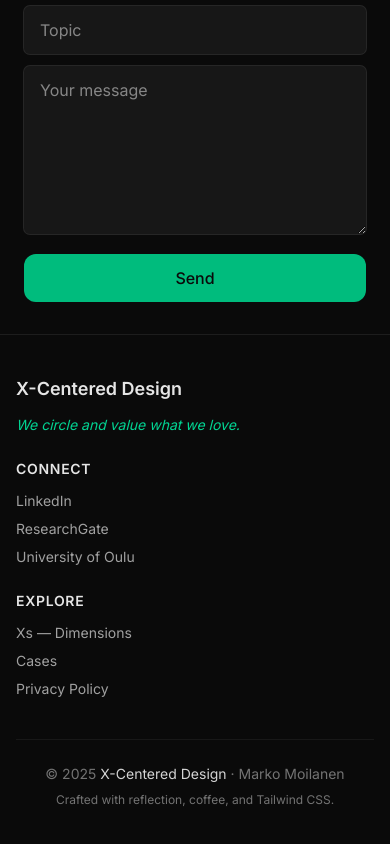
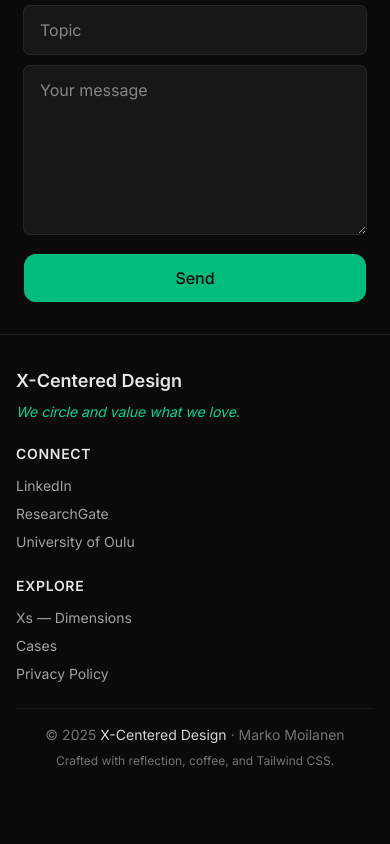
Before and after one commit to moilanenmime/xcentered, a Next.js app: page / in a window 390 px wide. Shown: the part 1289-2133 px from the top of the page. After the commit the page ends 2090 px from the top, so only its background shows below. Built offline with nearby package versions, Linux system fonts and the light colour scheme.

Commit message:
refactor: improve footer layout and styling for better readability and responsiveness

```diff
--- a/components/Footer.tsx
+++ b/components/Footer.tsx
@@ -1,15 +1,15 @@
 export default function Footer() {
   return (
     <footer className="border-t border-neutral-800/70 bg-neutral-950 text-neutral-400">
-      <div className="mx-auto max-w-6xl px-4 sm:px-6 py-10 sm:py-12">
-        {/* Grid Layout */}
-        <div className="grid gap-6 sm:grid-cols-2 lg:grid-cols-3">
+      <div className="mx-auto max-w-5xl px-4 sm:px-6 py-8 sm:py-10">
+        {/* Grid Layout: single column by default, 2 cols at sm, 3 at lg */}
+        <div className="grid gap-6 grid-cols-1 sm:grid-cols-2 lg:grid-cols-3">
           {/* Brand & Quote */}
           <div>
             <h3 className="text-lg font-semibold text-neutral-200">
               X-Centered Design
             </h3>
-            <p className="mt-3 text-sm sm:text-base italic text-emerald-400">
+            <p className="mt-2 text-sm italic text-emerald-400 leading-tight">
               We circle and value what we love.
             </p>
           </div>
@@ -25,7 +25,7 @@
                   href="https://www.linkedin.com/in/marko-moilanen-hcd/"
                   target="_blank"
                   rel="noopener noreferrer"
-                  className="hover:text-emerald-400 transition-colors"
+                  className="inline-block hover:text-emerald-400 transition-colors break-words"
                 >
                   LinkedIn
                 </a>
@@ -35,7 +35,7 @@
                   href="https://www.researchgate.net/profile/Marko-Moilanen-2"
                   target="_blank"
                   rel="noopener noreferrer"
-                  className="hover:text-emerald-400 transition-colors"
+                  className="inline-block hover:text-emerald-400 transition-colors break-words"
                 >
                   ResearchGate
                 </a>
@@ -45,7 +45,7 @@
                   href="https://www.oulu.fi/fi/tutkijat/marko-moilanen"
                   target="_blank"
                   rel="noopener noreferrer"
-                  className="hover:text-emerald-400 transition-colors"
+                  className="inline-block hover:text-emerald-400 transition-colors break-words"
                 >
                   University of Oulu
                 </a>
@@ -62,7 +62,7 @@
               <li>
                 <a
                   href="/xs"
-                  className="hover:text-emerald-400 transition-colors"
+                  className="inline-block hover:text-emerald-400 transition-colors break-words"
                 >
                   Xs — Dimensions
                 </a>
@@ -70,7 +70,7 @@
               <li>
                 <a
                   href="/cases"
-                  className="hover:text-emerald-400 transition-colors"
+                  className="inline-block hover:text-emerald-400 transition-colors break-words"
                 >
                   Cases
                 </a>
@@ -78,7 +78,7 @@
               <li>
                 <a
                   href="/privacy"
-                  className="hover:text-emerald-400 transition-colors"
+                  className="inline-block hover:text-emerald-400 transition-colors break-words"
                 >
                   Privacy Policy
                 </a>
@@ -87,16 +87,18 @@
           </div>
         </div>
 
-        {/* Divider */}
-        <div className="mt-10 sm:mt-12 border-t border-neutral-800/50 pt-6 text-center">
-          <p className="text-sm text-neutral-500">
-            © {new Date().getFullYear()}{" "}
-            <span className="text-neutral-300">X-Centered Design</span> · Marko
-            Moilanen
-          </p>
-          <p className="mt-2 text-xs text-neutral-500">
-            Crafted with reflection, coffee, and Tailwind CSS.
-          </p>
+        {/* Divider — smaller gap and centered compact layout for small screens */}
+        <div className="mt-6 sm:mt-8 border-t border-neutral-800/50 pt-4 sm:pt-6">
+          <div className="flex flex-col items-center gap-1">
+            <p className="text-sm text-neutral-500">
+              © {new Date().getFullYear()}{" "}
+              <span className="text-neutral-300">X-Centered Design</span> ·
+              Marko Moilanen
+            </p>
+            <p className="mt-1 text-xs text-neutral-500">
+              Crafted with reflection, coffee, and Tailwind CSS.
+            </p>
+          </div>
         </div>
       </div>
     </footer>
```
